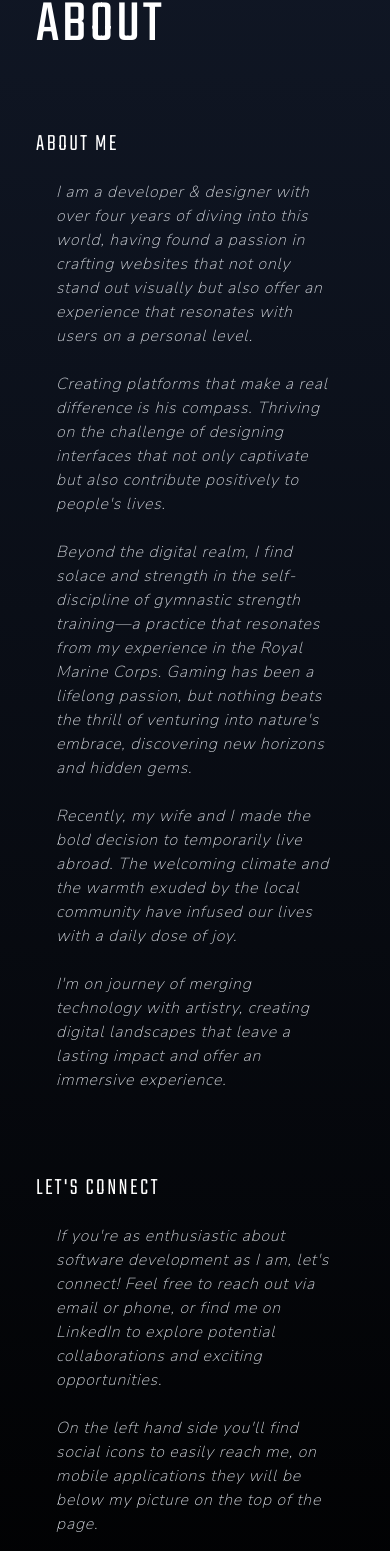
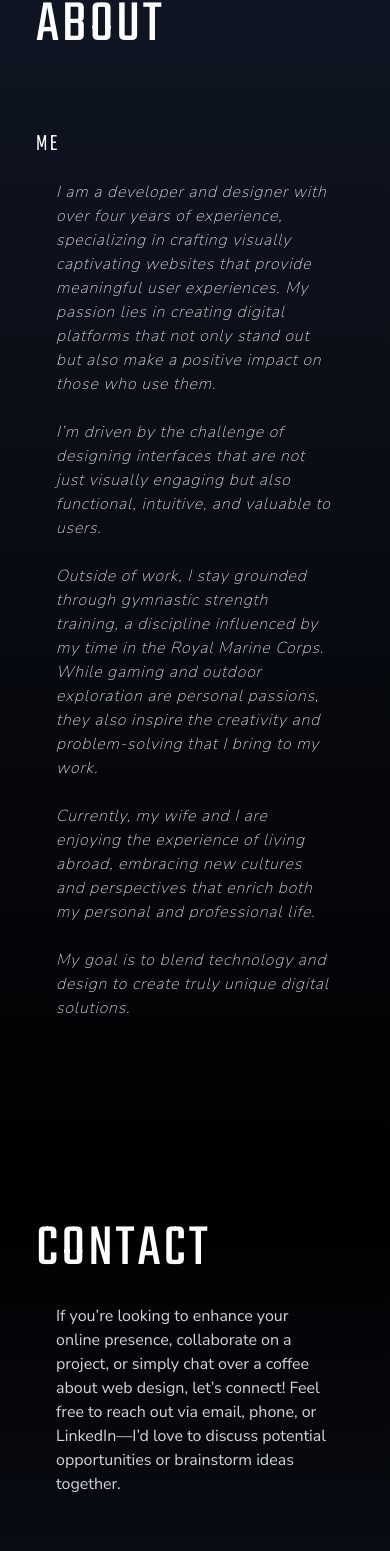
Before and after one commit to JustDevInn/PF-Justin, a React (Create React App) app: page / in a window 390 px wide. Shown: the part 6638-8189 px from the top of the page. Built offline with nearby package versions, Linux system fonts and the light colour scheme; a web font is replaced by a local one.

Commit message:
adjusted footer

```diff
--- a/src/App.js
+++ b/src/App.js
@@ -6,18 +6,20 @@ import NavBar from "./components/NavBar";
 import Portfolio from "./components/Portfolio";
 import SocialLinks from "./components/SocialLinks";
 import PreLoader from './components/PreLoader';
+import Footer from "./components/Footer";
 
 function App() {
   return (
     <div>
       {/* <PreLoader /> */}
+      <SocialLinks />
       <NavBar />
       <Home />
       <Portfolio />
       <Experience />
       <About />
       <Contact />
-      <SocialLinks />
+      <Footer />
     </div>
   );
 }
--- a/src/components/About.jsx
+++ b/src/components/About.jsx
@@ -16,24 +16,18 @@ const About = () => {
           </p>
         </div>
 <div className="">
-        <p className=" text-2xl font-teko font-light inline uppercase tracking-widest text-white">About me</p>
+        <p className=" text-2xl font-teko font-light inline uppercase tracking-widest text-white">me</p>
         <p className="text-l font-thin italic mt-5 px-5 tracking-wider">
-        I am a developer & designer with over four years of diving into this world, having found a passion in crafting websites that not only stand out visually but also offer an experience that resonates with users on a personal level.
-        <br></br><br />
-        Creating platforms that make a real difference is his compass. Thriving on the challenge of designing interfaces that not only captivate but also contribute positively to people's lives.
-        <br></br><br></br>
-        Beyond the digital realm, I find solace and strength in the self-discipline of gymnastic strength training—a practice that resonates from my experience in the Royal Marine Corps. Gaming has been a lifelong passion, but nothing beats the thrill of venturing into nature's embrace, discovering new horizons and hidden gems.
-        <br></br><br></br>
-        Recently, my wife and I made the bold decision to temporarily live abroad. The welcoming climate and the warmth exuded by the local community have infused our lives with a daily dose of joy.
-        <br></br><br></br>
-        I'm on journey of merging technology with artistry, creating digital landscapes that leave a lasting impact and offer an immersive experience.
-        </p>
-        <p className="text-2xl font-teko font-light uppercase tracking-widest text-white mt-20">Let's Connect</p>
-        <p className="text-l font-thin italic mt-5 px-5 tracking-wider">
-        If you're as enthusiastic about software development as I am, let's connect! Feel free to reach out via email or phone, or find me on LinkedIn to explore potential collaborations and exciting opportunities.
-        <br />
-        <br />
-        On the left hand side you'll find social icons to easily reach me, on mobile applications they will be below my picture on the top of the page.
+
+I am a developer and designer with over four years of experience, specializing in crafting visually captivating websites that provide meaningful user experiences. My passion lies in creating digital platforms that not only stand out but also make a positive impact on those who use them.
+<br /><br />
+I’m driven by the challenge of designing interfaces that are not just visually engaging but also functional, intuitive, and valuable to users.
+<br /><br />
+Outside of work, I stay grounded through gymnastic strength training, a discipline influenced by my time in the Royal Marine Corps. While gaming and outdoor exploration are personal passions, they also inspire the creativity and problem-solving that I bring to my work.
+<br /><br />
+Currently, my wife and I are enjoying the experience of living abroad, embracing new cultures and perspectives that enrich both my personal and professional life.
+<br /><br />
+My goal is to blend technology and design to create truly unique digital solutions.
         </p>
 
         <br />
--- a/src/components/Contact.jsx
+++ b/src/components/Contact.jsx
@@ -14,7 +14,7 @@ const Contact = () => {
         variants={fadeIn('right')}
         initial="hidden"
         whileInView={'show'}
-        viewport={{once: false, amount: 0.2}}
+        viewport={{once: true, amount: 0.2}}
         className="pb-8">
           <p className="text-6xl uppercase font-teko tracking-wider inline ">
             Contact
@@ -28,7 +28,7 @@ const Contact = () => {
             variants={fadeIn('up')}
             initial="hidden"
             whileInView={'show'}
-            viewport={{once: false, amount: 0.2}}
+            viewport={{once: true, amount: 0.2}}
             action="https://getform.io/f/19890081-7383-4319-832f-c7a6294b1408"
             method="POST"
             className=" flex flex-col w-full md:w-1/2"
@@ -61,41 +61,6 @@ const Contact = () => {
         </div>
         {/* form ending */}
       </div>
-    <footer className="h-[350px] md:h-[450px] flex flex-col p-4 justify-center max-w-screen-lg mx-auto">
-
-
-  {/* details */}
-  <div className="w-full flex flex-row justify-between md:flex-col mt-10">
-      <h1 className="text-6xl uppercase font-teko tracking-wider inline ">
-      Details
-      </h1>
-    <div className="lg:px-10 flex flex-col justify-start md:justify-between md:flex-row  text-white">
-      <div className="mb-2">
-        <h5 className="font-bold uppercase tracking-widest">Email</h5>
-        <a
-        href="mailto:Peeters.justin@yahoo.com"
-        className="text-gray-300">Peeters.justin@yahoo.com</a>
-      </div>
-      <div className="mb-2">
-        <h5 className="font-bold uppercase tracking-widest">Phone</h5>
-        <p className="text-gray-300">+361 25 18 34 59</p>
-      </div>
-      <div className="mb-2">
-        <h5 className="font-bold uppercase tracking-widest">Social</h5>
-        <a
-        href="http://www.instagram.com/justinpeeters"
-        target="blank"
-        className="text-gray-300"
-        >@justinpeeters</a>
-      </div>
-    </div>
-  </div>
-    {/* copyright + kvk */}
-    <div className="mt-10 w-full flex flex-row justify-between text-white font-thin text-[8px] lg:text-[10px] tracking-widest">
-      <p className="">Copyright 2023 all rights reserved.</p>
-      <p>KVK: <span className="font-medium">Justin Peeters Development 89798690899</span></p>
-    </div>
-      </footer>
     </div>
   );
 };
--- /dev/null
+++ b/src/components/Footer.jsx
@@ -0,0 +1,47 @@
+import React from 'react'
+
+const Footer = () => {
+  return (
+    <div
+    name="footer"
+    className="px-5 w-full md:pt-10 h-screen bg-gradient-to-b from-gray-900 to-black text-white
+    flex items-center justify-center md:block"
+    >
+<footer className="h-[350px] md:h-[450px] flex flex-col p-4 justify-center max-w-screen-lg mx-auto">
+  {/* details */}
+  <div className="w-full flex justify-between flex-col mt-10">
+      <h1 className="text-6xl uppercase font-teko tracking-wider inline ">
+      Details
+      </h1>
+    <div className="pl-20 pt-20 flex flex-col justify-center md:justify-between md:flex-row  text-white">
+      <div className="mb-2">
+        <h5 className="font-bold uppercase tracking-widest">Email</h5>
+        <a
+        href="mailto:Peeters.justin@yahoo.com"
+        className="text-gray-300">Peeters.justin@yahoo.com</a>
+      </div>
+      <div className="mb-2">
+        <h5 className="font-bold uppercase tracking-widest">Phone</h5>
+        <p className="text-gray-300">+361 25 18 34 59</p>
+      </div>
+      <div className="mb-2">
+        <h5 className="font-bold uppercase tracking-widest">Social</h5>
+        <a
+        href="http://www.instagram.com/justinpeeters"
+        target="blank"
+        className="text-gray-300"
+        >@justinpeeters</a>
+      </div>
+    </div>
+  </div>
+    {/* copyright + kvk */}
+    <div className="mt-20 w-full flex flex-row justify-between text-white font-thin text-[8px] lg:text-[10px] tracking-widest">
+      <p className="">Copyright 2023 all rights reserved.</p>
+      <p>KVK: <span className="font-medium">Justin Peeters Development 89798690899</span></p>
+    </div>
+      </footer>
+    </div>
+  )
+}
+
+export default Footer
--- a/src/components/SocialLinks.jsx
+++ b/src/components/SocialLinks.jsx
@@ -47,7 +47,7 @@ const SocialLinks = () => {
   ];
 
   return (
-    <div className="hidden lg:flex flex-col top-[35%] left-0 fixed">
+    <div className="hidden lg:flex flex-col top-[35%] left-0 fixed z-20">
       <ul>
         {links.map(({ id, child, href, style, download }) => (
           <li
```
